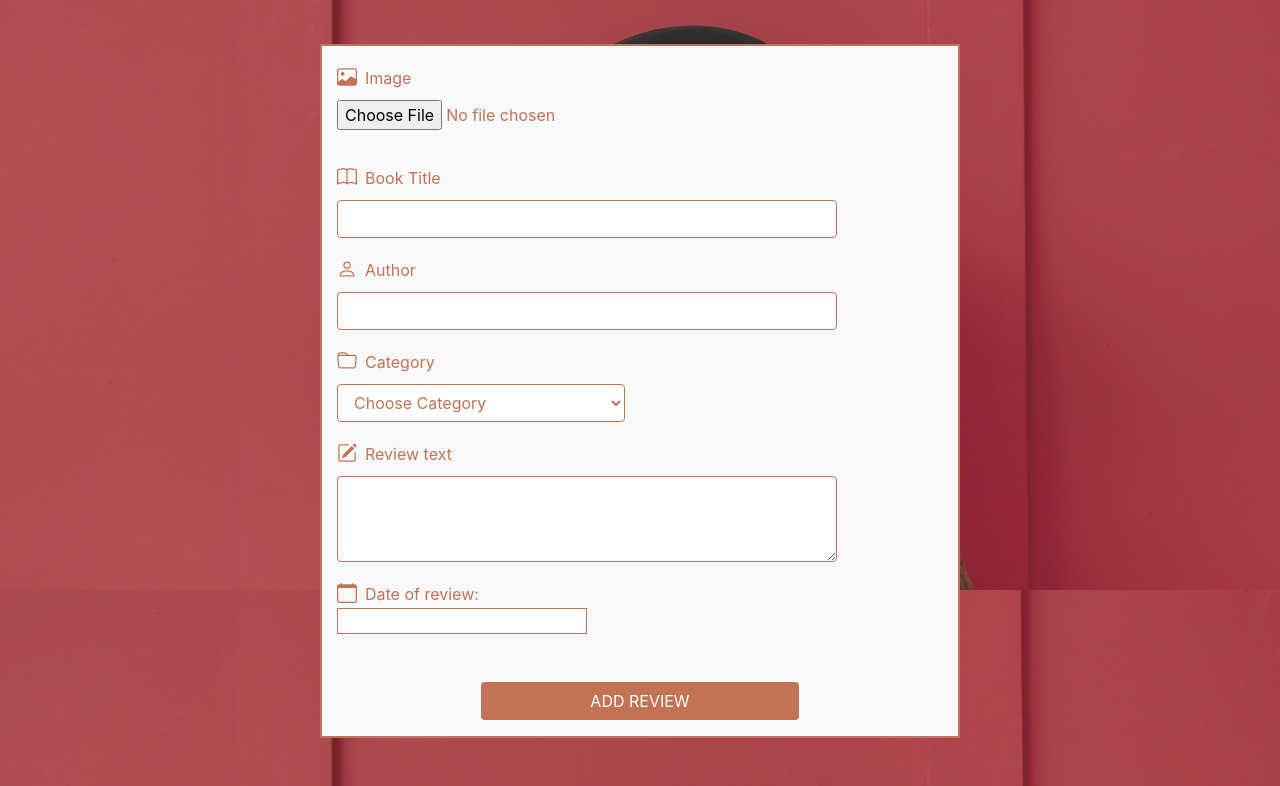
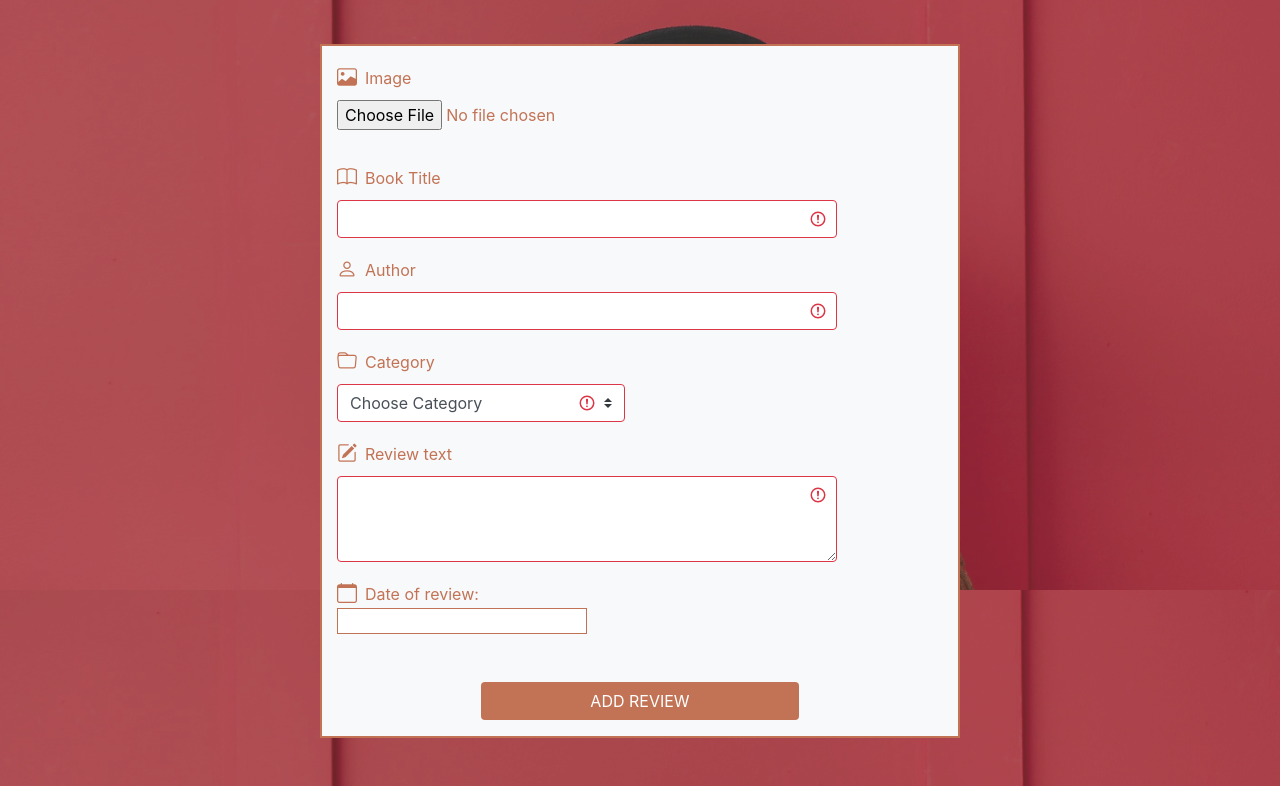
Before and after one commit to DinaPapsujevica/MP3-TheBookClub, a Flask app: page /add_review in a window 1280 px wide. Shown: the part 210-996 px from the top of the page. Run offline with Flask 2, Linux system fonts and the light colour scheme; data that the repository does not hold is empty; some libraries are stand-ins or nearby versions.

Commit message:
Add form validation

```diff
--- a/templates/add_review.html
+++ b/templates/add_review.html
@@ -5,7 +5,7 @@
 
     <div class="container-fluid mb-5">
         <div class="row">
-            <form class="col-md-6 offset-md-3 mt-5 bg-light" method="POST" action="{{ url_for('add_review') }}">
+            <form class="col-md-6 offset-md-3 mt-5 bg-light was-validated" method="POST" action="{{ url_for('add_review') }}">
                 <!-- image -->
                 <div class="row">
                     <div class="col-md-6 form-group mt-3">
@@ -30,9 +30,9 @@
                 <!-- categories -->
                 <div class="row">
                     <div class="col-md-6 form-group">
-                    <label for="category_name" required><i class="bi bi-folder mr-2"></i>Category</label>
-                    <select id="category_name" class="form-control validate" name="category_name" required>
-                        <option selected style="color: #c27355;" >Choose Category</option>
+                    <label for="category_name"><i class="bi bi-folder mr-2"></i>Category</label>
+                    <select id="category_name" class="custom-select" name="category_name" required>
+                        <option selected style="color: #c27355;" value="" >Choose Category</option>
                         {% for category in categories %}
                             <option value="{{ category.category_name}}" style="color: #c27355;">{{ category.category_name}}</option>
                         {% endfor %}
```
Also changed, not shown: templates/books.html (+12 -36 lines).
